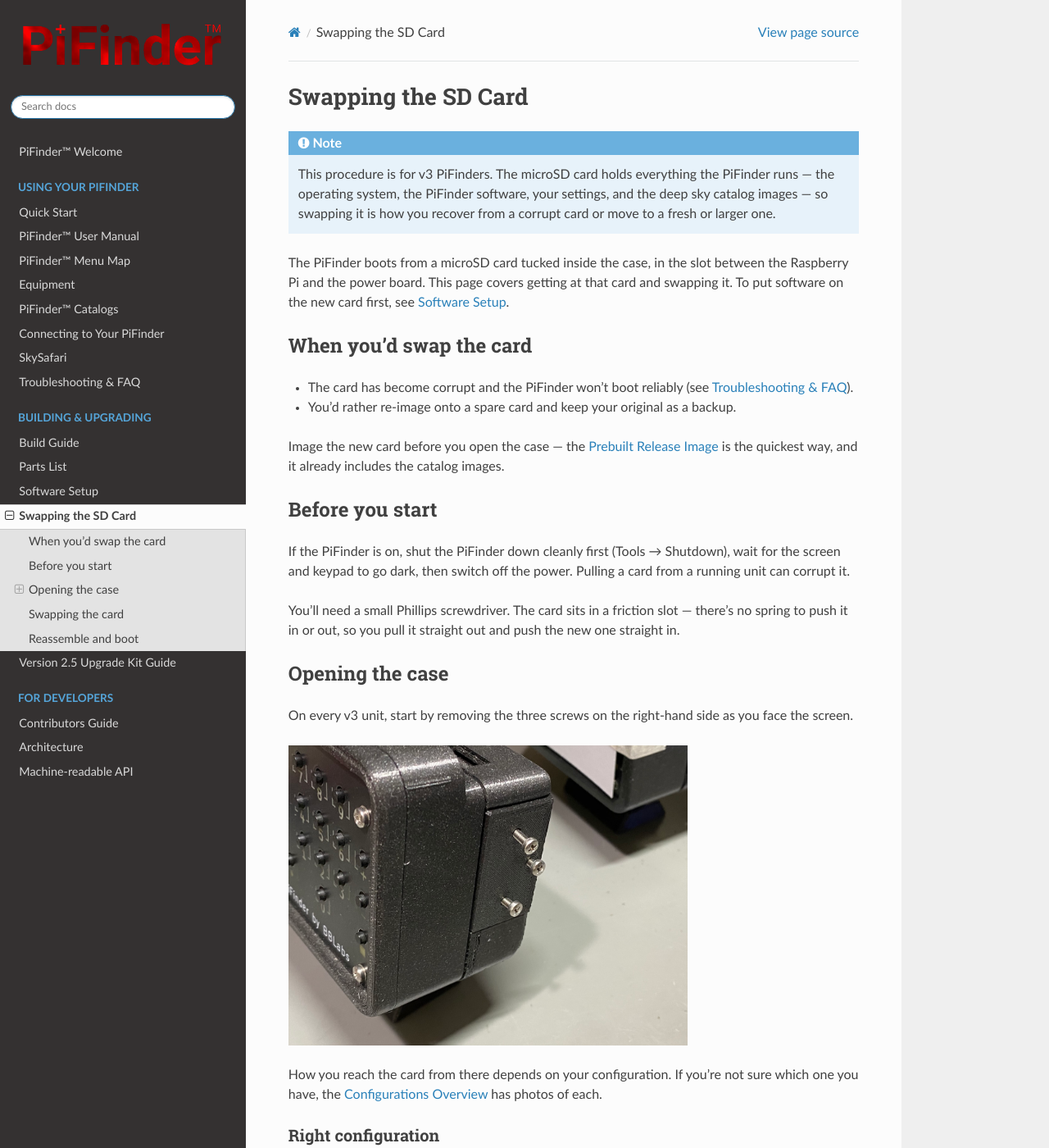
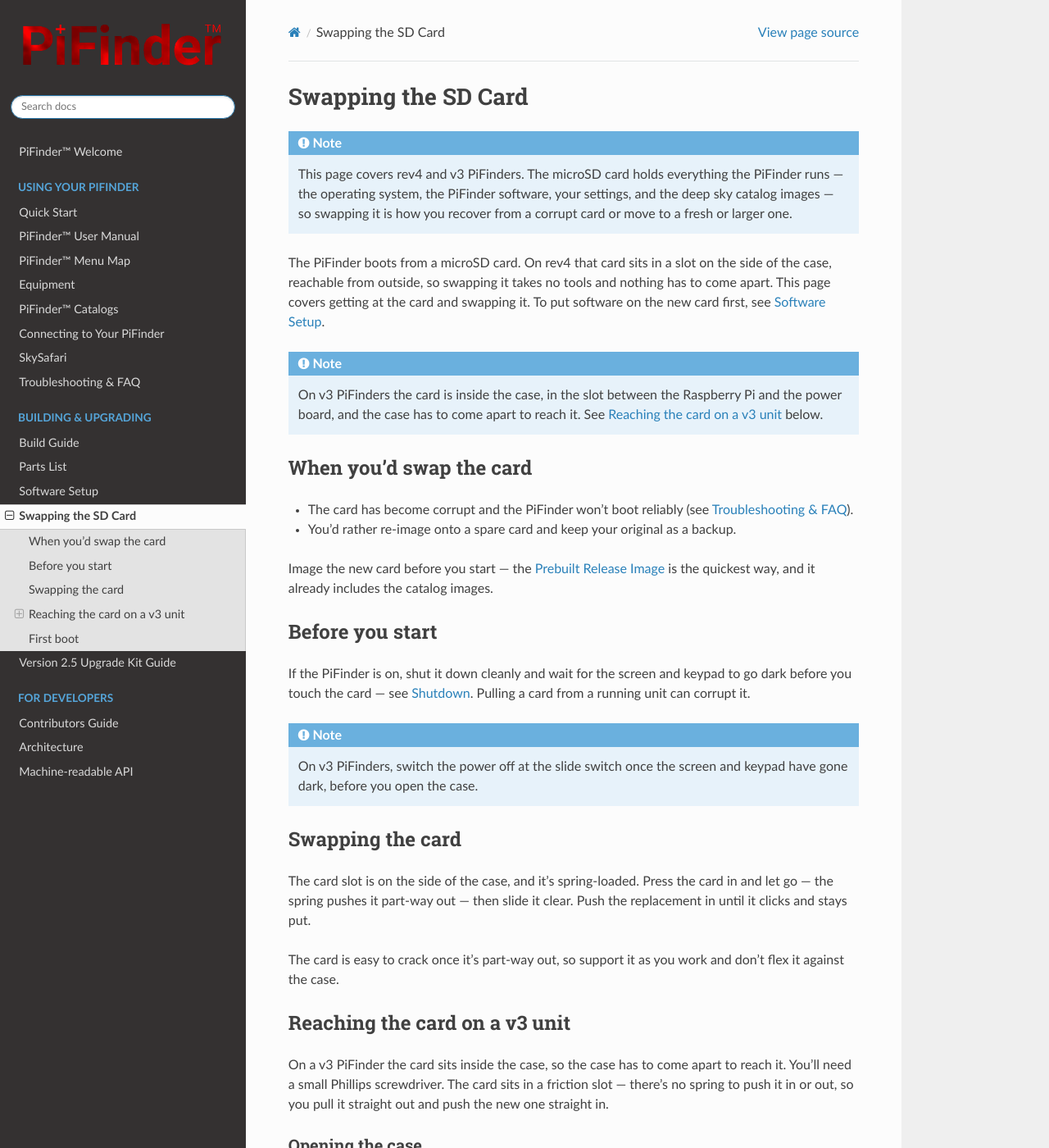
Before and after one commit to brickbots/PiFinder, a Sphinx documentation site: the page built from docs/source/sd_card.rst, in a window 1280 px wide and 1400 px high. Shown: the whole window at 82% size. Built offline with Sphinx 7.4.7 and the Read the Docs theme 3.1.0, drawn with Linux system fonts in a browser that asks for light colours; some of the changed text lies outside the part shown.

Commit message:
docs: lead sd_card.rst with rev4 external card access
On rev4 the microSD card is reachable from outside the case, in a
spring-loaded slot on the side, so swapping it needs no tools and no
disassembly.  The page described only the v3 procedure — three side
screws, a configuration-dependent way in, and a card wedged between the
Raspberry Pi and the power board.

Restructure per the rev4 docs plan's D1 (rev4 is the default voice):
the one-step rev4 swap now leads, and the whole v3 procedure is kept
intact under a scoped "Reaching the card on a v3 unit" section — the
three screws, the Right/Left/Flat split, the camera-ribbon caution and
the reassembly step.  Defers shutdown detail to user_guide:shutdown
rather than restating a revision-specific gesture here.

Fixes the blanket claims that the card is "tucked inside the case", that
you need a Phillips screwdriver, and that the slot has no spring.

Co-Authored-By: Claude Opus 5 (1M context) <noreply@anthropic.com>

```diff
--- a/docs/source/sd_card.rst
+++ b/docs/source/sd_card.rst
@@ -2,15 +2,20 @@ Swapping the SD Card
 ====================
 
 .. note::
-   This procedure is for v3 PiFinders.  The microSD card holds everything the
+   This page covers rev4 and v3 PiFinders.  The microSD card holds everything the
    PiFinder runs — the operating system, the PiFinder software, your settings,
    and the deep sky catalog images — so swapping it is how you recover from a
    corrupt card or move to a fresh or larger one.
 
-The PiFinder boots from a microSD card tucked inside the case, in the slot
-between the Raspberry Pi and the power board.  This page covers getting at that
-card and swapping it.  To put software on the new card first, see
-:doc:`Software Setup <software>`.
+The PiFinder boots from a microSD card.  On rev4 that card sits in a slot on the
+side of the case, reachable from outside, so swapping it takes no tools and
+nothing has to come apart.  This page covers getting at the card and swapping it.
+To put software on the new card first, see :doc:`Software Setup <software>`.
+
+.. note::
+   On v3 PiFinders the card is inside the case, in the slot between the Raspberry
+   Pi and the power board, and the case has to come apart to reach it.  See
+   :ref:`sd_card:reaching the card on a v3 unit` below.
 
 When you'd swap the card
 ------------------------
@@ -19,23 +24,43 @@ When you'd swap the card
   :doc:`troubleshooting`).
 * You'd rather re-image onto a spare card and keep your original as a backup.
 
-Image the new card before you open the case — the
+Image the new card before you start — the
 :ref:`software:prebuilt release image` is the quickest way, and it already
 includes the catalog images.
 
 Before you start
 ----------------
 
-If the PiFinder is on, shut the PiFinder down cleanly first (Tools → Shutdown), wait for the screen and
-keypad to go dark, then switch off the power.  Pulling a card from a running unit
-can corrupt it.
+If the PiFinder is on, shut it down cleanly and wait for the screen and keypad to
+go dark before you touch the card — see :ref:`user_guide:shutdown`.  Pulling a
+card from a running unit can corrupt it.
 
-You'll need a small Phillips screwdriver.  The card sits in a friction slot —
-there's no spring to push it in or out, so you pull it straight out and push the
-new one straight in.
+.. note::
+   On v3 PiFinders, switch the power off at the slide switch once the screen and
+   keypad have gone dark, before you open the case.
+
+Swapping the card
+-----------------
+
+The card slot is on the side of the case, and it's spring-loaded.  Press the card
+in and let go — the spring pushes it part-way out — then slide it clear.  Push
+the replacement in until it clicks and stays put.
+
+The card is easy to crack once it's part-way out, so support it as you work and
+don't flex it against the case.
+
+.. TODO(rich): add a rev4 photo of the side SD slot with the card part-ejected.
+
+Reaching the card on a v3 unit
+------------------------------
+
+On a v3 PiFinder the card sits inside the case, so the case has to come apart to
+reach it.  You'll need a small Phillips screwdriver.  The card sits in a friction
+slot — there's no spring to push it in or out, so you pull it straight out and
+push the new one straight in.
 
 Opening the case
-----------------
+~~~~~~~~~~~~~~~~
 
 On every v3 unit, start by removing the three screws on the right-hand side as
 you face the screen.
@@ -48,19 +73,19 @@ sure which one you have, the :ref:`build_guide:configurations overview` has
 photos of each.
 
 Right configuration
-~~~~~~~~~~~~~~~~~~~~~
+^^^^^^^^^^^^^^^^^^^
 
 Simply lift off the separate cover held on by the three screws to expose the card.
 
 Left configuration
-~~~~~~~~~~~~~~~~~~~~
+^^^^^^^^^^^^^^^^^^
 
 For the left configuration, the three screws hold the camera assembly in place.
 Gently tilt the camera assembly out of the way to reach the card. Be mindful of
 the cable, but there should be plenty of slack.
 
 Flat configuration
-~~~~~~~~~~~~~~~~~~~
+^^^^^^^^^^^^^^^^^^
 
 The three screws hold one side of the flat cradle. Removing them allows enough flex to
 gently pull the flat holder down to expose the card.  The image below shows this, but
@@ -70,8 +95,8 @@ the camera to access the sd card.
 .. image:: images/sd_card/flat_open.jpeg
    :width: 70%
 
-Swapping the card
------------------
+Removing and replacing the card
+~~~~~~~~~~~~~~~~~~~~~~~~~~~~~~~
 
 The card sits in the slot between the green Raspberry Pi board and the black
 power board.  The white camera ribbon cable runs nearby — move it gently aside
@@ -86,12 +111,15 @@ Grip the card and pull it straight out, then push the replacement straight in
 until it's fully seated.  The card is easy to crack once it's part-way out, so
 support it as you work and don't flex it against the case.
 
-Reassemble and boot
--------------------
+Reassembling
+~~~~~~~~~~~~
 
 Reverse the steps: refit the cover or holder for your configuration, check that
 the camera ribbon is sitting flat and isn't pinched, and replace the three side
 screws — snug, not forced.
+
+First boot
+----------
 
 Power the PiFinder on.  The first boot from a freshly imaged card takes longer
 than usual while it expands the filesystem to fill the card, so give it a couple
```
